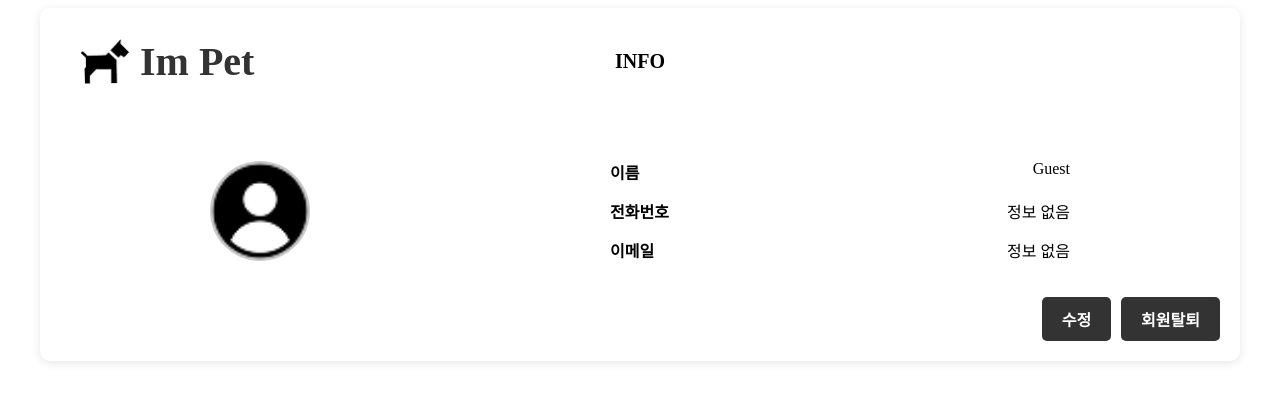
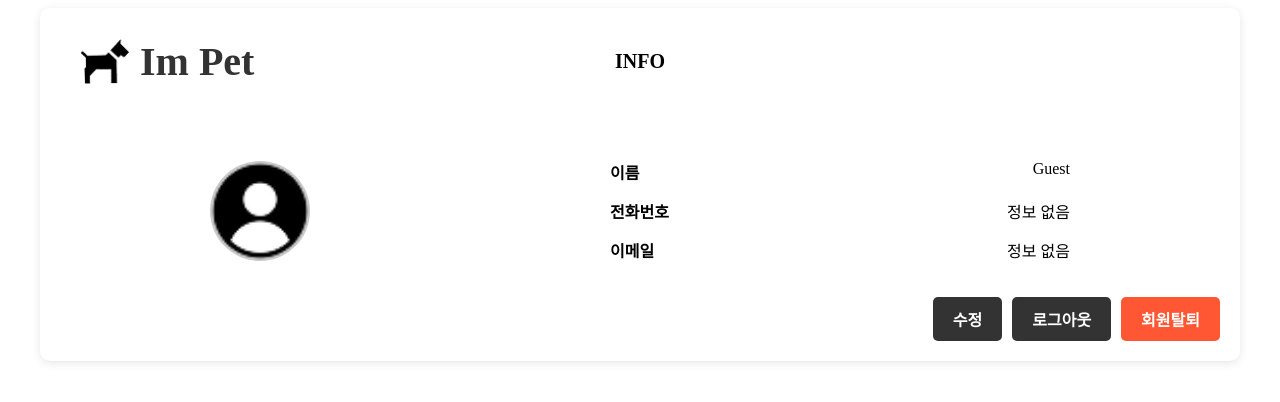
Before and after one commit to dong2ast/kt-front, a Vue app: page /detail in a window 1280 px wide. Shown: the top 402 px of the page. Built offline with nearby package versions, Linux system fonts and the light colour scheme.

Commit message:
FEAT: 로그아웃 기능 구현

```diff
--- a/src/views/Detail.vue
+++ b/src/views/Detail.vue
@@ -33,6 +33,7 @@
           수정
         </button>
         <button v-else class="button save" @click="saveEdit">완료</button>
+        <button class="button logout" @click="logout">로그아웃</button>
         <button class="button delete" @click="deleteAccount">회원탈퇴</button>
       </div>
     </div>
@@ -118,6 +119,33 @@
         } catch (error) {
           console.error("회원탈퇴 실패:", error);
           alert("회원탈퇴에 실패했습니다. 다시 시도해 주세요.");
+        }
+      },
+      async logout() {
+        try {
+          const token = localStorage.getItem("accessToken");
+
+          await axios.post(
+            "http://localhost:8080/api/v1/members/logout",
+            {},
+            {
+              headers: {
+                Authorization: `Bearer ${token}`,
+              },
+            }
+          );
+
+          // localStorage 데이터 삭제
+          localStorage.removeItem("accessToken");
+          localStorage.removeItem("userName");
+          localStorage.removeItem("userPhone");
+          localStorage.removeItem("userEmail");
+
+          alert("로그아웃 되었습니다.");
+          this.$router.replace("/");
+        } catch (error) {
+          console.error("로그아웃 실패:", error);
+          alert("로그아웃에 실패했습니다. 다시 시도해 주세요.");
         }
       },
     },
@@ -267,4 +295,12 @@
   .save:hover {
     background-color: #0056b3;
   }
+
+  .button.delete {
+    background-color: #ff5733;
+  }
+
+  .button.delete:hover {
+    background-color: #cc4626;
+  }
 </style>
```
